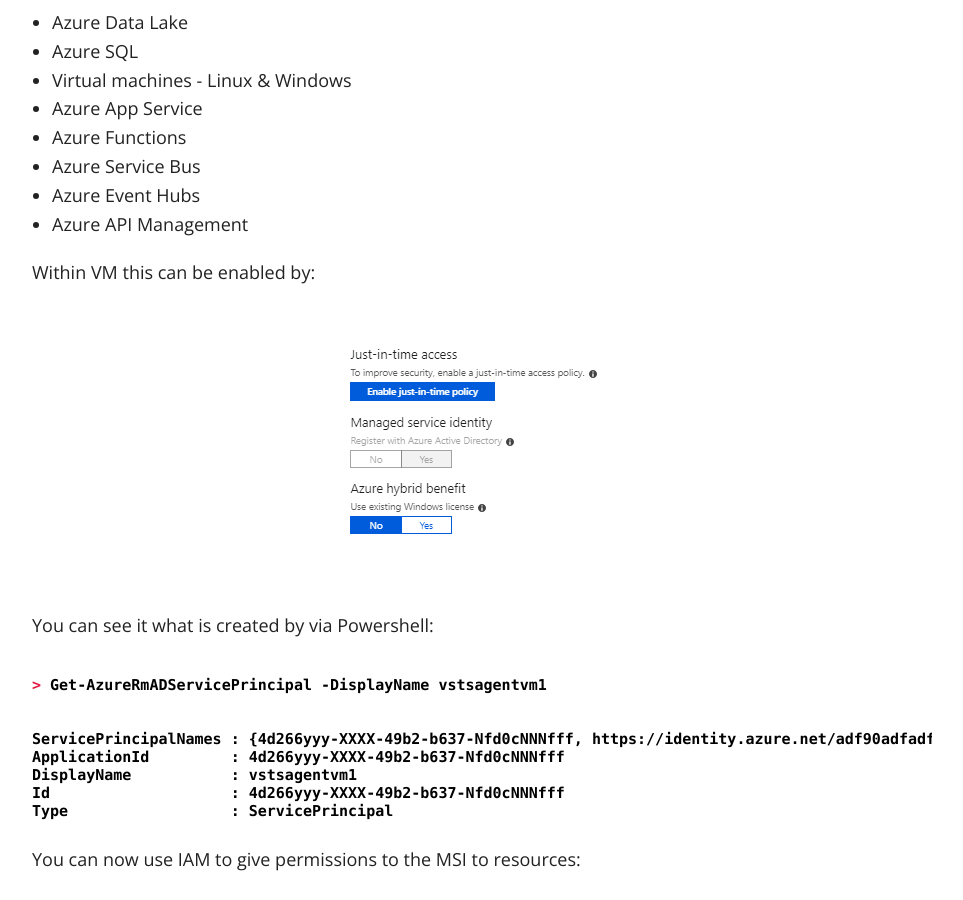
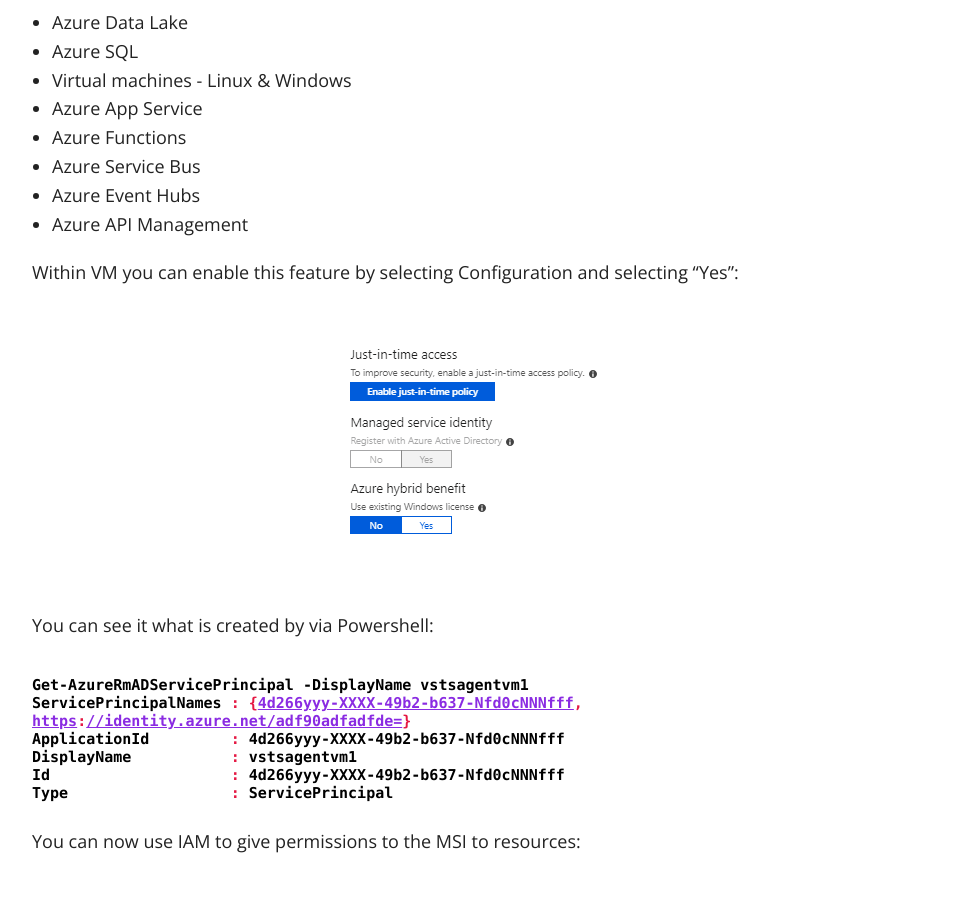
Before and after one commit to dermotreynolds/old.dermotreynolds.github.io, a Jekyll site: the page built from _posts/2017-05-12-12-managed-service-identity.md, in a window 1280 px wide and 900 px high, scrolled down 767 px. Shown: the whole window, without its empty margins (158-1121 px from the left). Built offline with Jekyll 4.4.1, drawn with Linux system fonts in a browser that asks for light colours; nearby versions of some CDN libraries.

```diff
--- a/_posts/2017-05-12-12-managed-service-identity.md
+++ b/_posts/2017-05-12-12-managed-service-identity.md
@@ -22,17 +22,16 @@
 - Azure Event Hubs
 - Azure API Management
 
-Within VM this can be enabled by:
+Within VM you can enable this feature by selecting Configuration and selecting "Yes":
 
 ![](/images/Enable-VM-MSI-01.png)
 
+You can see it what is created by via Powershell:
 
-You can see it what is created by via Powershell:
 {% highlight yaml %}
-> Get-AzureRmADServicePrincipal -DisplayName vstsagentvm1
-
-
-ServicePrincipalNames : {4d266yyy-XXXX-49b2-b637-Nfd0cNNNfff, https://identity.azure.net/adf90adfadfderfdbxfsgfsgs=}
+Get-AzureRmADServicePrincipal -DisplayName vstsagentvm1
+ServicePrincipalNames : {4d266yyy-XXXX-49b2-b637-Nfd0cNNNfff,
+https://identity.azure.net/adf90adfadfde=}
 ApplicationId         : 4d266yyy-XXXX-49b2-b637-Nfd0cNNNfff
 DisplayName           : vstsagentvm1
 Id                    : 4d266yyy-XXXX-49b2-b637-Nfd0cNNNfff
```
